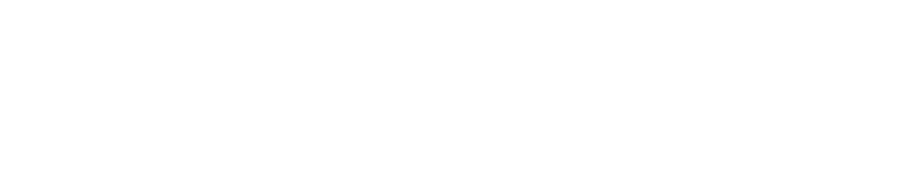
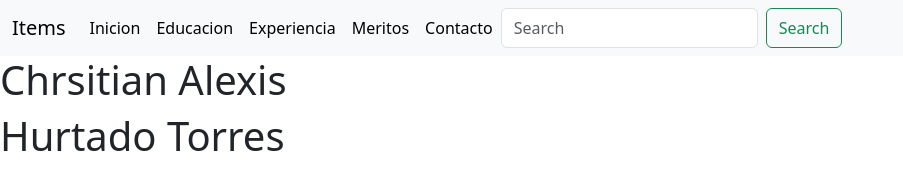
Before and after one commit to ACHEDARK/PracticaGit4A_HurtadoChristian, a plain HTML site: page index.html in a window 1280 px wide. Shown: the whole page, without its empty margins (0-903 px from the left). Drawn offline with nearby package versions, Linux system fonts and the light colour scheme.

Commit message:
Se agregó Bootstrap al proyecto, menú e información personal.

```diff
--- a/index.html
+++ b/index.html
@@ -4,8 +4,44 @@
     <meta charset="UTF-8">
     <meta name="viewport" content="width=device-width, initial-scale=1.0">
     <title>Document</title>
+    <link href="https://cdn.jsdelivr.net/npm/bootstrap@5.3.3/dist/css/bootstrap.min.css" rel="stylesheet" integrity="sha384-QWTKZyjpPEjISv5WaRU9OFeRpok6YctnYmDr5pNlyT2bRjXh0JMhjY6hW+ALEwIH" crossorigin="anonymous">
+    <script src="https://cdn.jsdelivr.net/npm/bootstrap@5.3.3/dist/js/bootstrap.bundle.min.js" integrity="sha384-YvpcrYf0tY3lHB60NNkmXc5s9fDVZLESaAA55NDzOxhy9GkcIdslK1eN7N6jIeHz" crossorigin="anonymous"></script>
 </head>
 <body>
+    <nav class="navbar navbar-expand-lg bg-body-tertiary">
+        <div class="container-fluid">
+          <a class="navbar-brand" href="#">Items</a>
+          <button class="navbar-toggler" type="button" data-bs-toggle="collapse" data-bs-target="#navbarSupportedContent" aria-controls="navbarSupportedContent" aria-expanded="false" aria-label="Toggle navigation">
+            <span class="navbar-toggler-icon"></span>
+          </button>
+          <div class="collapse navbar-collapse" id="navbarSupportedContent">
+            <ul class="navbar-nav me-auto mb-2 mb-lg-0">
+              <li class="nav-item">
+                <a class="nav-link active" aria-current="page" href="#">Inicion</a>
+              </li>
+              <li class="nav-item">
+                <a class="nav-link active" aria-current="page" href="#">Educacion</a>
+              </li>
+              <li class="nav-item">
+                <a class="nav-link active" aria-current="page" href="#">Experiencia</a>
+              </li>
+              <li class="nav-item">
+                <a class="nav-link active" aria-current="page" href="#">Meritos</a>
+              </li>
+              <li class="nav-item">
+                <a class="nav-link active" aria-current="page" href="#">Contacto</a>
+              </li>
 
+            <form class="d-flex" role="search">
+              <input class="form-control me-2" type="search" placeholder="Search" aria-label="Search">
+              <button class="btn btn-outline-success" type="submit">Search</button>
+            </form>
+          </div>
+        </div>
+      </nav>
+      <section>
+        <h1>Chrsitian Alexis</h1>
+        <h1>Hurtado Torres</h1>
+    </section>
 </body>
 </html>
```
